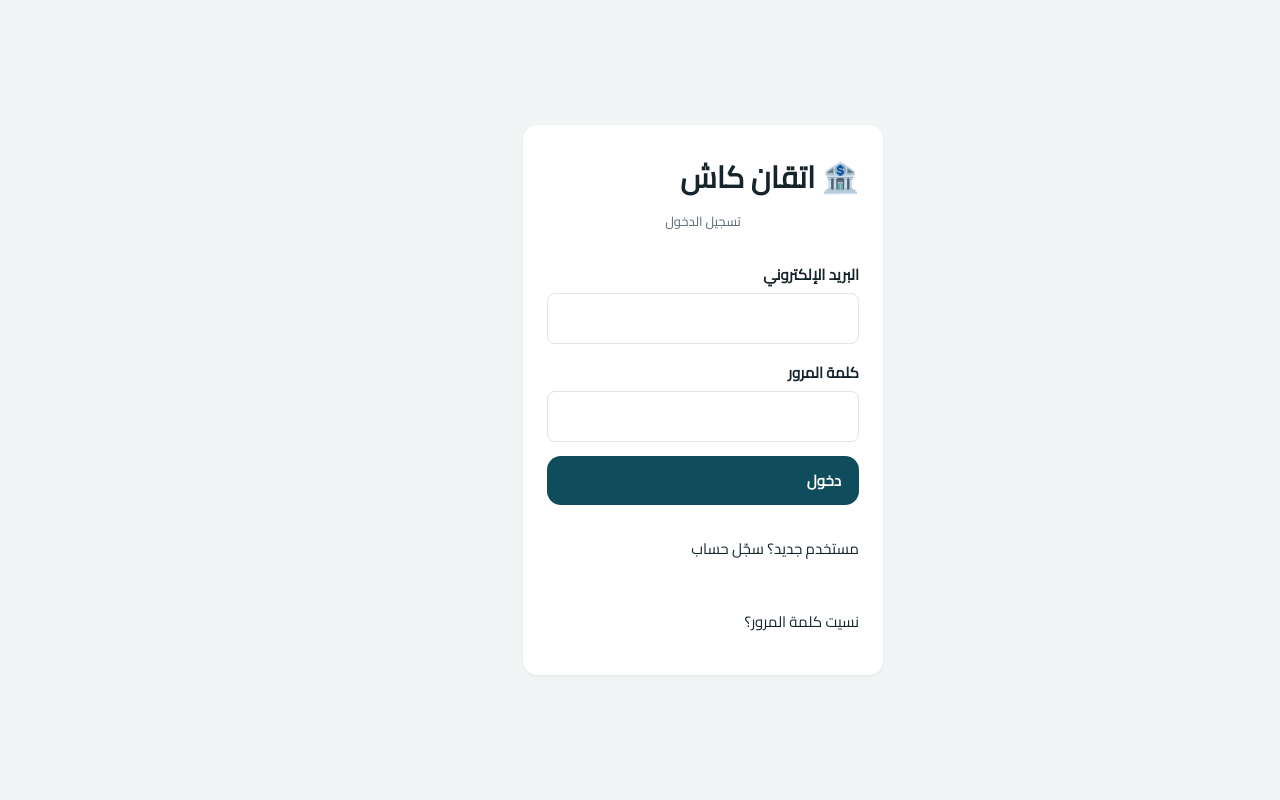
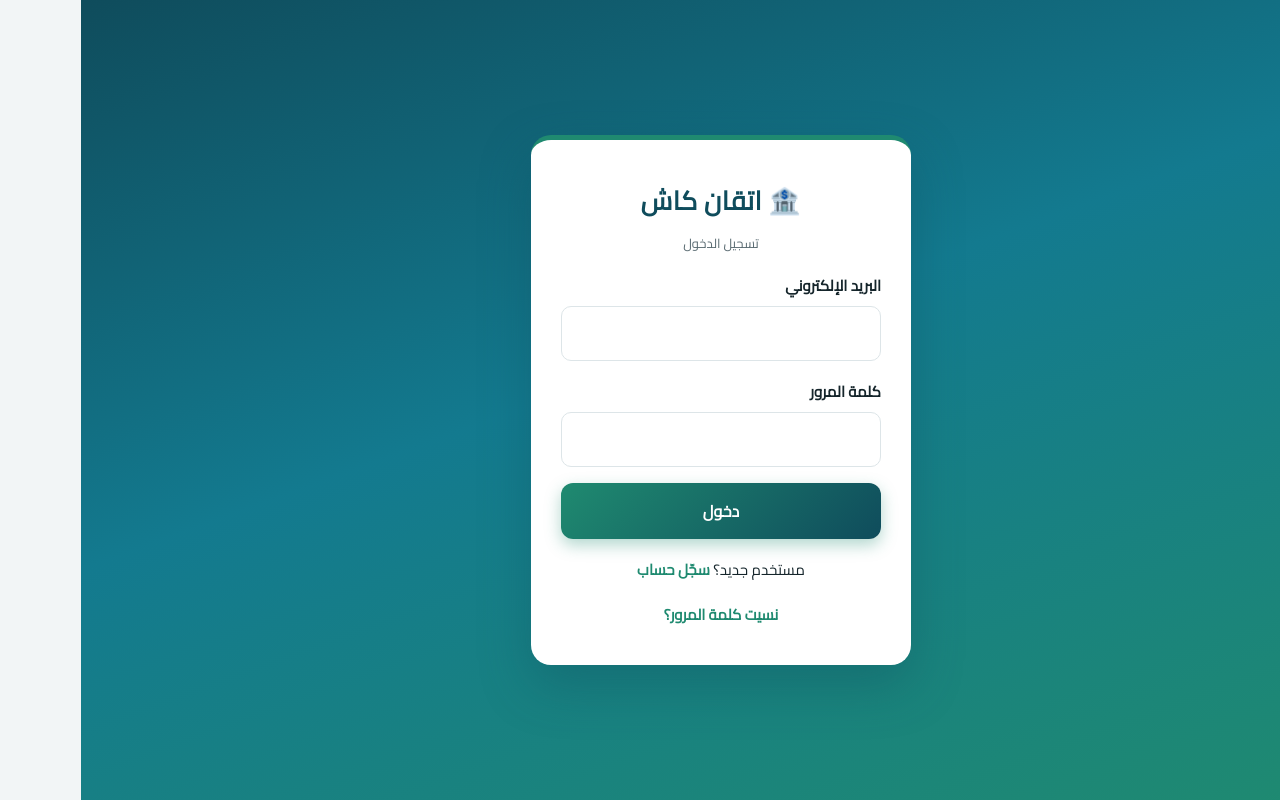
Before and after one commit to khaledwagih78/vodafone-tracker-app, a React (Vite) app: page /login in a window 1280 px wide. Built offline with nearby package versions, Linux system fonts and the light colour scheme; no server answers.

Commit message:
Improve auth pages visual design with gradient background and warmer styling

```diff
--- a/src/styles.css
+++ b/src/styles.css
@@ -120,8 +120,27 @@ button.btn-danger {
   align-items: center;
   justify-content: center;
   min-height: 100vh;
+  padding: 20px;
+  background: linear-gradient(160deg, #0f4c5c 0%, #137a8f 45%, #1f8a70 100%);
 }
-.auth-card,
+.auth-card {
+  background: var(--surface);
+  border-radius: 20px;
+  box-shadow: 0 20px 50px rgba(15, 76, 92, 0.35);
+  padding: 36px 30px;
+  width: 100%;
+  max-width: 380px;
+  display: flex;
+  flex-direction: column;
+  gap: 16px;
+  border-top: 5px solid var(--green);
+}
+.auth-card h1 {
+  text-align: center;
+  font-size: 26px;
+  color: var(--primary);
+  letter-spacing: 0.5px;
+}
 .form-card {
   background: var(--surface);
   border-radius: var(--radius);
@@ -137,14 +156,40 @@ button.btn-danger {
 .form-card label {
   display: flex;
   flex-direction: column;
-  gap: 4px;
+  gap: 6px;
   font-weight: 600;
 }
 .auth-card input,
 .form-card input {
-  padding: 10px;
-  border: 1px solid var(--line);
-  border-radius: 8px;
+  padding: 12px 14px;
+  border: 1.5px solid var(--line);
+  border-radius: 10px;
+  transition: border-color 0.15s, box-shadow 0.15s;
+}
+.auth-card input:focus,
+.form-card input:focus {
+  outline: none;
+  border-color: var(--green);
+  box-shadow: 0 0 0 3px var(--green-soft);
+}
+.auth-card button[type="submit"] {
+  background: linear-gradient(135deg, var(--green) 0%, var(--primary) 100%);
+  padding: 13px 18px;
+  font-size: 16px;
+  border-radius: 12px;
+  box-shadow: 0 6px 16px rgba(31, 138, 112, 0.35);
+  justify-content: center;
+}
+.auth-card button[type="submit"]:hover {
+  filter: brightness(1.05);
+}
+.auth-card p {
+  text-align: center;
+  margin: 0;
+}
+.auth-card a {
+  color: var(--green);
+  font-weight: 700;
 }
 .hint {
   color: var(--ink-soft);
```
